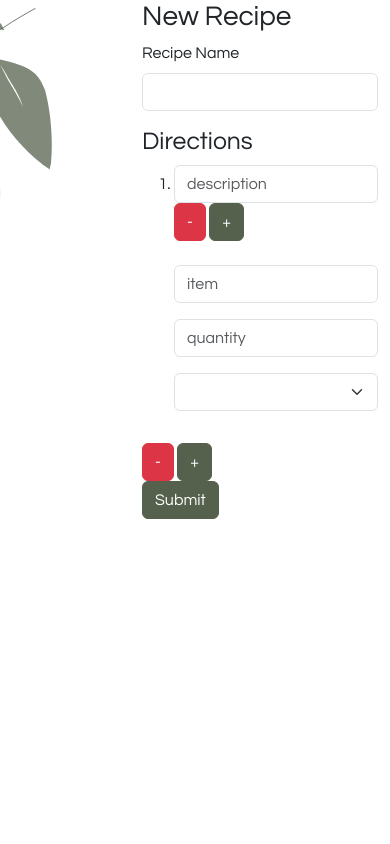
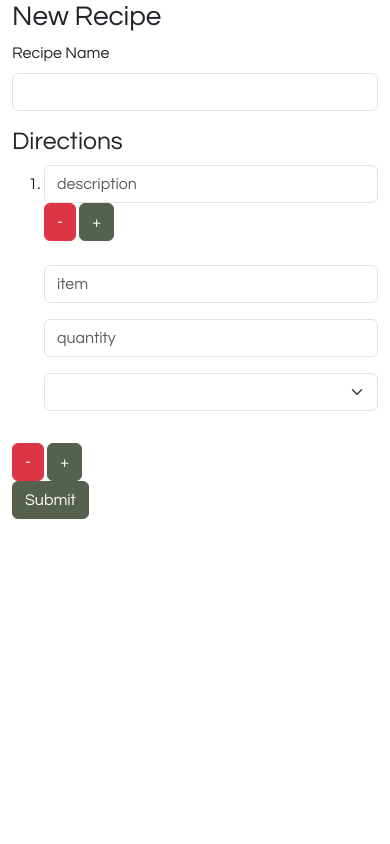
Before and after one commit to kishanpatel789/patel_recipe_app, a Flask app: page /recipe/new in a window 390 px wide. Run offline with Flask 3, Linux system fonts and the light colour scheme; tables that the repository leaves empty hold one stand-in row (values such as "Sample post"); some libraries are stand-ins or nearby versions.

Commit message:
Hide side image on small screen

```diff
--- a/application/templates/base.html
+++ b/application/templates/base.html
@@ -14,11 +14,11 @@
     <div class="container-fluid">
       <div class="row">
 
-        <div class="col-4 fixed-svg-col">
+        <div class="col-md-4 d-none d-md-block fixed-svg-col">
           <img src="{{url_for('static', filename='svg/CurryLeafBorder.svg')}}" alt="Border image" class="left-side-svg">
         </div>
 
-        <div class="col scrolling-col">
+        <div class="col-md-8 scrolling-col">
           <div id="header">
             {% with messages = get_flashed_messages() %}
               {% if messages %}
```
